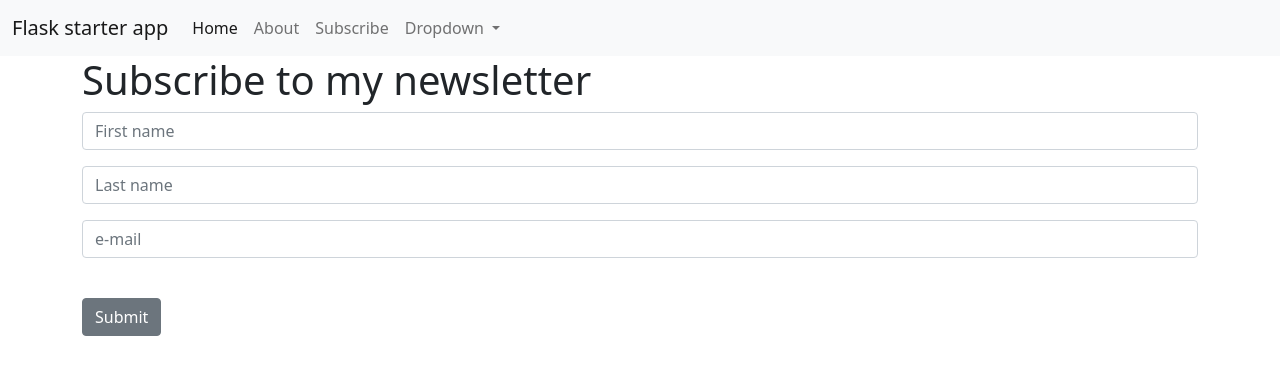
After one commit to nbrown-dsl/flask-codemy-tutorial-series, a Flask app: page /subscribe in a window 1280 px wide. The commit adds this page. Shown: the top 375 px of the page. Run offline with Flask 2, Linux system fonts and the light colour scheme.

Commit message:
form post method

```diff
--- a/app.py
+++ b/app.py
@@ -1,4 +1,4 @@
-from flask import Flask,render_template
+from flask import Flask,render_template, request
 
 app = Flask(__name__)
 app.debug = True
@@ -13,3 +13,16 @@ def about():
 
     names = ["Mr Brown","Turing","Gates"]
     return render_template('about.html',names=names)
+
+@app.route('/subscribe')
+def subscribe():
+
+    return render_template('subscribe.html')
+
+@app.route('/form', methods=["POST"])
+def form():
+    first_name = request.form.get("first_name")
+    last_name = request.form.get("last_name")
+    email = request.form.get("email")
+
+    return render_template('form.html', first_name = first_name, last_name = last_name, email = email)
--- a/templates/base.html
+++ b/templates/base.html
@@ -26,6 +26,9 @@
               </li>
               <li class="nav-item">
                 <a class="nav-link" href="{{ url_for('about')}}">About</a>
+              </li>
+              <li class="nav-item">
+                <a class="nav-link" href="{{ url_for('subscribe')}}">Subscribe</a>
               </li>
               <li class="nav-item dropdown">
                 <a class="nav-link dropdown-toggle" href="#" id="navbarDropdown" role="button" data-bs-toggle="dropdown" aria-expanded="false">
--- /dev/null
+++ b/templates/subscribe.html
@@ -0,0 +1,35 @@
+{% extends 'base.html' %}
+ {% block title %} Subscribe {% endblock %}
+ {% block content %}
+
+<div class='container'><h1>Subscribe to my newsletter</h1>
+
+<form action="/form" method="POST">
+    <div class="mb-3">
+
+      <input type="text" class="form-control" id="exampleInputEmail1" aria-describedby="emailHelp"
+      placeholder = "First name" name="first_name">
+
+    </div>
+
+    <div class="mb-3">
+
+        <input type="text" class="form-control" id="exampleInputEmail1" aria-describedby="emailHelp"
+        placeholder = "Last name" name="last_name">
+
+      </div>
+
+      <div class="mb-3">
+
+        <input type="email" class="form-control" id="exampleInputEmail1" aria-describedby="emailHelp"
+        placeholder = "e-mail" name="email">
+
+      </div>
+
+    <br>
+    <button type="submit" class="btn btn-secondary">Submit</button>
+  </form>
+
+</div>
+
+{% endblock %}
```
Also changed, not shown: templates/form.html (added, +13 -0 lines).
